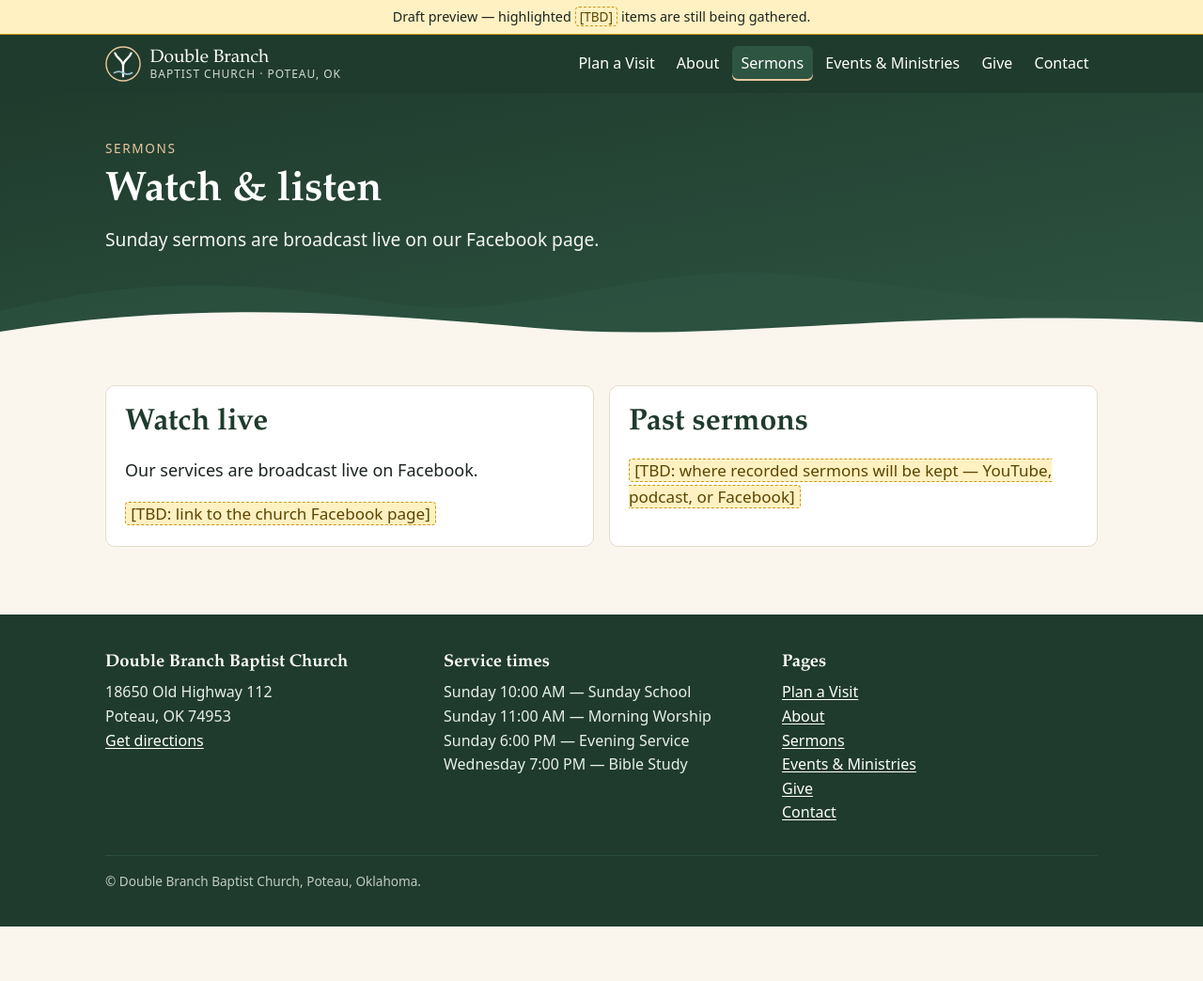
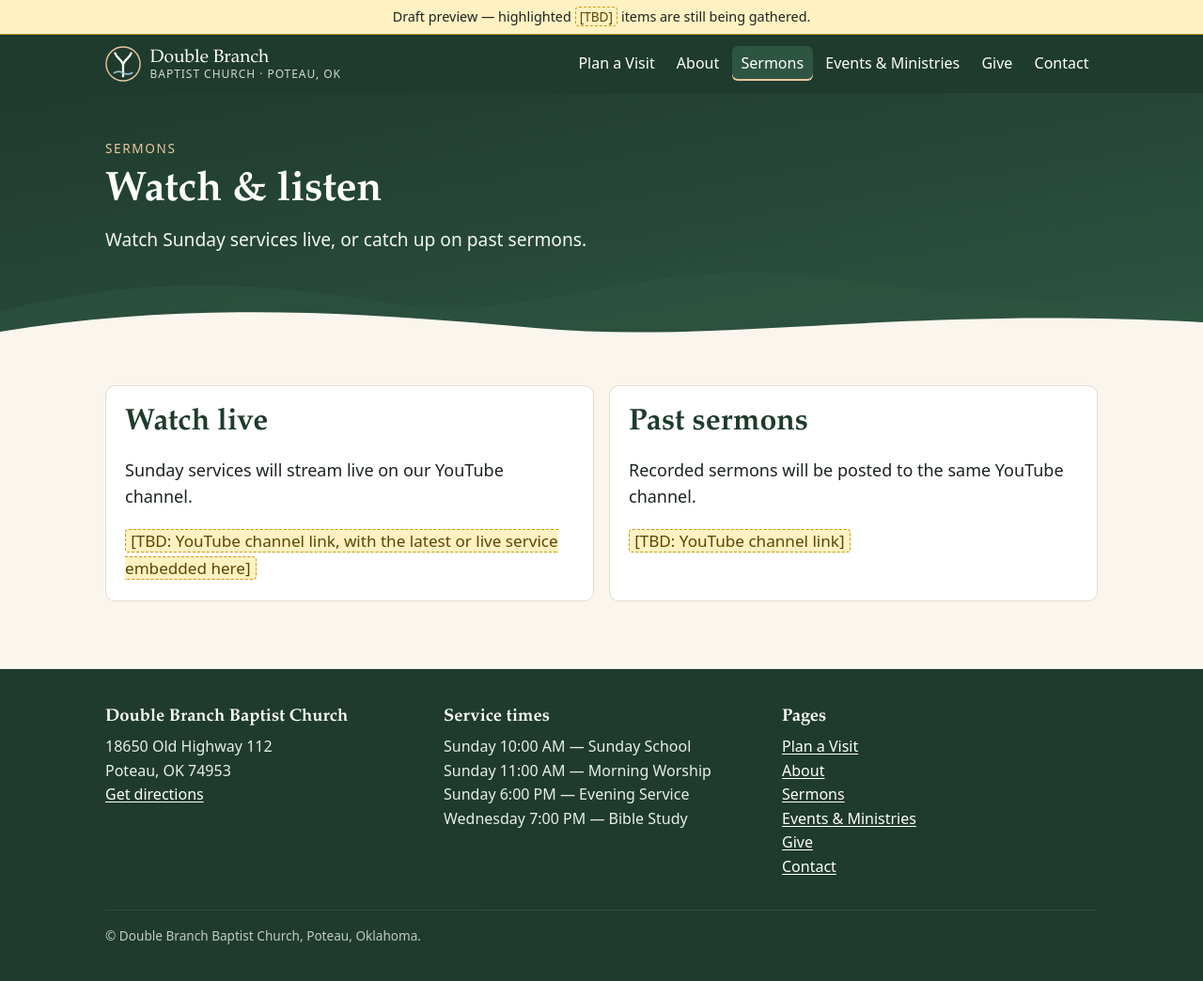
Before and after one commit to AttitudeatAltitude/DoubleBranch, a Jekyll site: the page built from docs/sermons.html, in a window 1280 px wide. Shown: the whole page at 94% size. Built offline with Jekyll 4.4.1, drawn with Linux system fonts in a browser that asks for light colours; before the commit the page ends 986 px from its top, so only the background shows below that.

Commit message:
facts: church email; Facebook group private, YouTube planned; site Contact/Sermons/Home updated
Co-Authored-By: Claude Opus 5.5 <noreply@anthropic.com>
Claude-Session: https://claude.ai/code/session_01VSoMV2anFJ2MvCC7sJsMeb

```diff
--- a/docs/_data/church.yml
+++ b/docs/_data/church.yml
@@ -8,4 +8,7 @@ maps_url: https://www.google.com/maps/search/?api=1&query=18650+Old+Highway+112%
 # Google places the address too far down the road, so the
 # "Get directions" buttons use this pin when it's filled in.
 # Leave blank to fall back to searching the address above.
+# Church email, shown on the Contact page.
+email: doublebranchbaptist@gmail.com
+
 map_pin: 35.073058,-94.588978
--- a/docs/contact.html
+++ b/docs/contact.html
@@ -15,8 +15,7 @@ lede: "We'd be glad to hear from you."
         </div>
         <div class="card visit-card">
           <h2>Reach us</h2>
-          <p>Email: <span class="tbd">[TBD: church email address]</span></p>
-          <p>Facebook: <span class="tbd">[TBD: link to the church Facebook page]</span></p>
+          <p>Email: <a href="mailto:{{ site.data.church.email }}">{{ site.data.church.email }}</a></p>
           <p>Mailing address: <span class="tbd">[TBD: if different from the street address]</span></p>
         </div>
       </div>
--- a/docs/index.html
+++ b/docs/index.html
@@ -48,7 +48,7 @@ description: "Double Branch Baptist Church in Poteau, Oklahoma. Sunday School 10
         </a>
         <a class="card tile" href="sermons.html">
           <h3>Sermons</h3>
-          <p>Sunday sermons are broadcast live on our Facebook page.</p>
+          <p>Watch Sunday services live or catch up on past sermons.</p>
           <span class="more">Watch &amp; listen →</span>
         </a>
         <a class="card tile" href="events.html">
--- a/docs/sermons.html
+++ b/docs/sermons.html
@@ -1,21 +1,22 @@
 ---
 layout: default
 title: "Sermons"
-description: "Watch Double Branch Baptist Church's Sunday sermons live on Facebook."
+description: "Watch Double Branch Baptist Church's Sunday services live, or catch up on past sermons."
 eyebrow: "Sermons"
 heading: "Watch & listen"
-lede: "Sunday sermons are broadcast live on our Facebook page."
+lede: "Watch Sunday services live, or catch up on past sermons."
 ---
     <section class="section">
       <div class="wrap grid grid-2">
         <div class="card">
           <h2>Watch live</h2>
-          <p>Our services are broadcast live on Facebook.</p>
-          <p><span class="tbd">[TBD: link to the church Facebook page]</span></p>
+          <p>Sunday services will stream live on our YouTube channel.</p>
+          <p><span class="tbd">[TBD: YouTube channel link, with the latest or live service embedded here]</span></p>
         </div>
         <div class="card">
           <h2>Past sermons</h2>
-          <p><span class="tbd">[TBD: where recorded sermons will be kept — YouTube, podcast, or Facebook]</span></p>
+          <p>Recorded sermons will be posted to the same YouTube channel.</p>
+          <p><span class="tbd">[TBD: YouTube channel link]</span></p>
         </div>
       </div>
     </section>
```
Also changed, not shown: church/facts.md (+8 -6 lines), church/media.md (+6 -2 lines).
